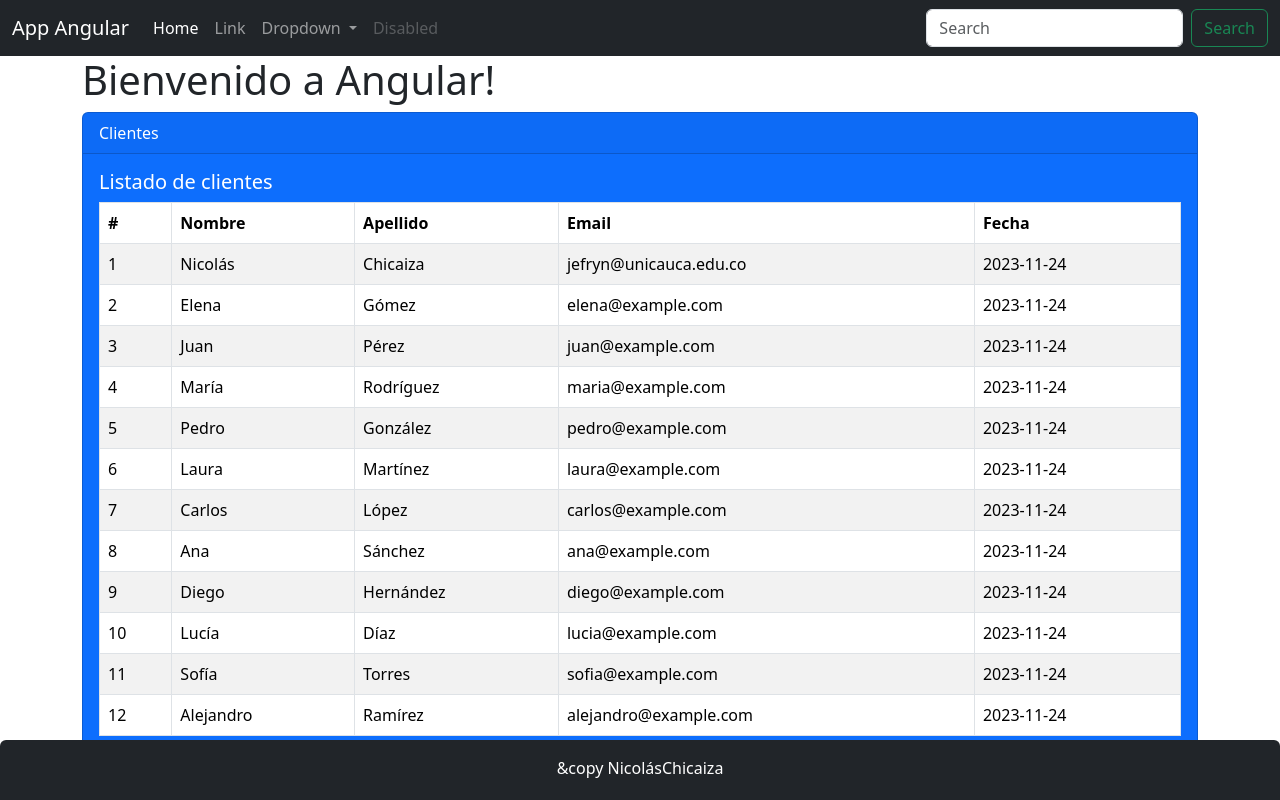
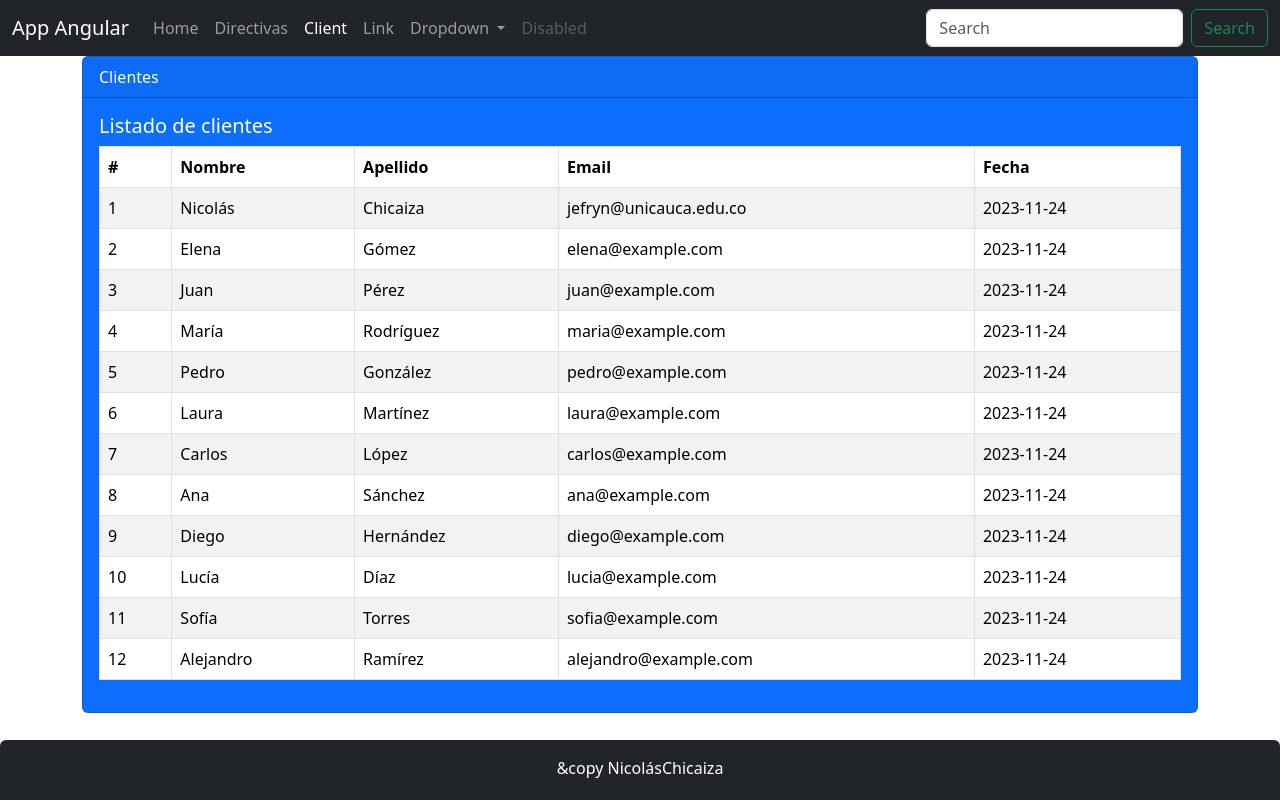
Before and after one commit to nicolaschicaiza/webapp-fullstack-frontend-angular, an Angular app: page /clients in a window 1280 px wide. Built offline with nearby package versions, Linux system fonts and the light colour scheme.

Commit message:
:sparkles: (S3C24) Implementado Rutas en Angular y navegación

```diff
--- a/src/app/app.component.html
+++ b/src/app/app.component.html
@@ -1,8 +1,5 @@
 <app-header></app-header>
 <div class="container">
-  <h1>
-    {{ title }}!
-  </h1>
-  <app-clients></app-clients>
+  <router-outlet></router-outlet>
 </div>
 <app-footer></app-footer>
--- a/src/app/header/header.component.html
+++ b/src/app/header/header.component.html
@@ -8,7 +8,13 @@
     <div class="collapse navbar-collapse" id="navbarSupportedContent">
       <ul class="navbar-nav me-auto mb-2 mb-lg-0">
         <li class="nav-item">
-          <a class="nav-link active" aria-current="page" href="#">Home</a>
+          <a class="nav-link" aria-current="page" href="#">Home</a>
+        </li>
+        <li class="nav-item">
+          <a class="nav-link" routerLinkActive="active" routerLink="/directivas">Directivas</a>
+        </li>
+        <li class="nav-item">
+          <a class="nav-link" routerLinkActive="active" routerLink="/clients">Client</a>
         </li>
         <li class="nav-item">
           <a class="nav-link" href="#">Link</a>
```
Also changed, not shown: src/app/app.module.ts (+14 -0 lines).
